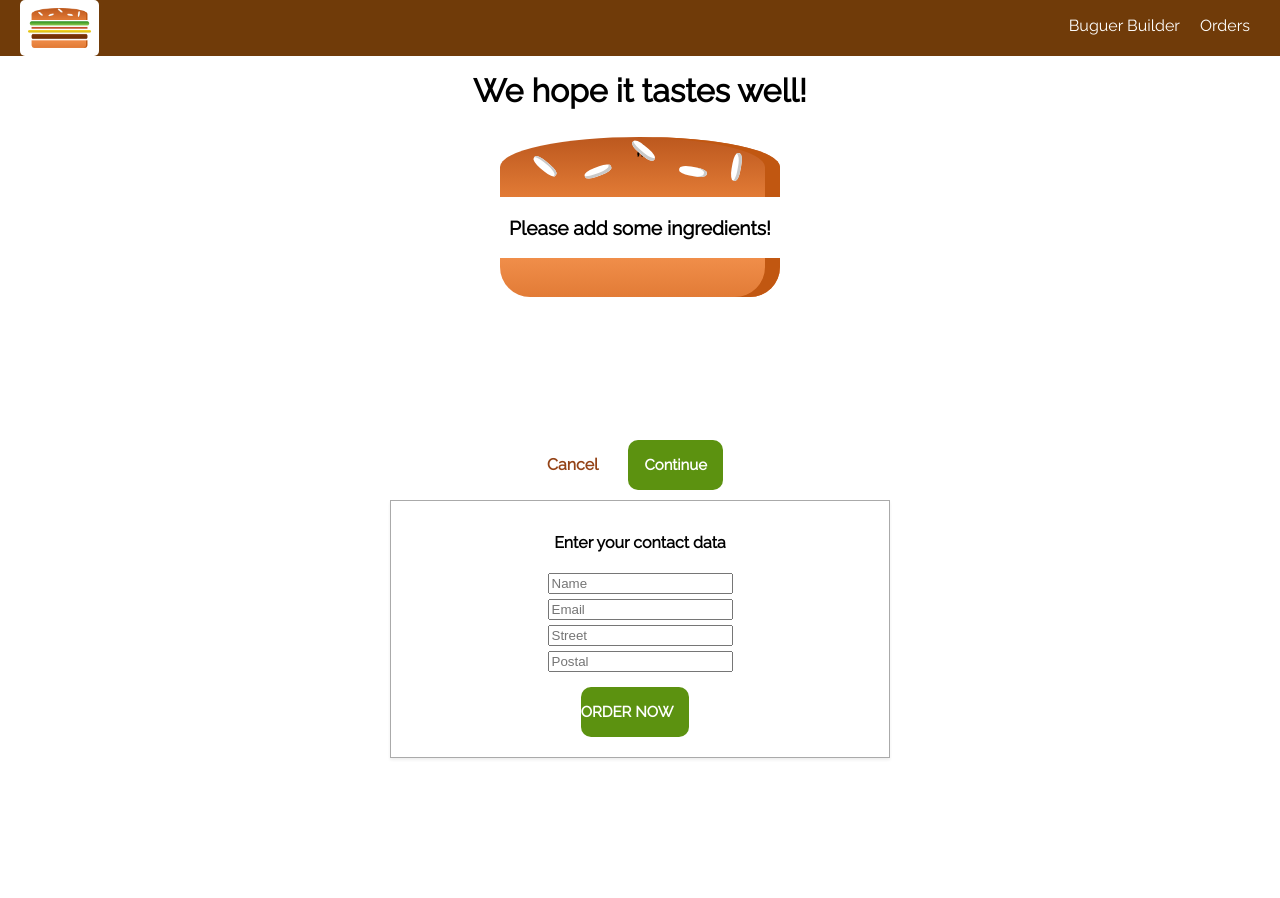
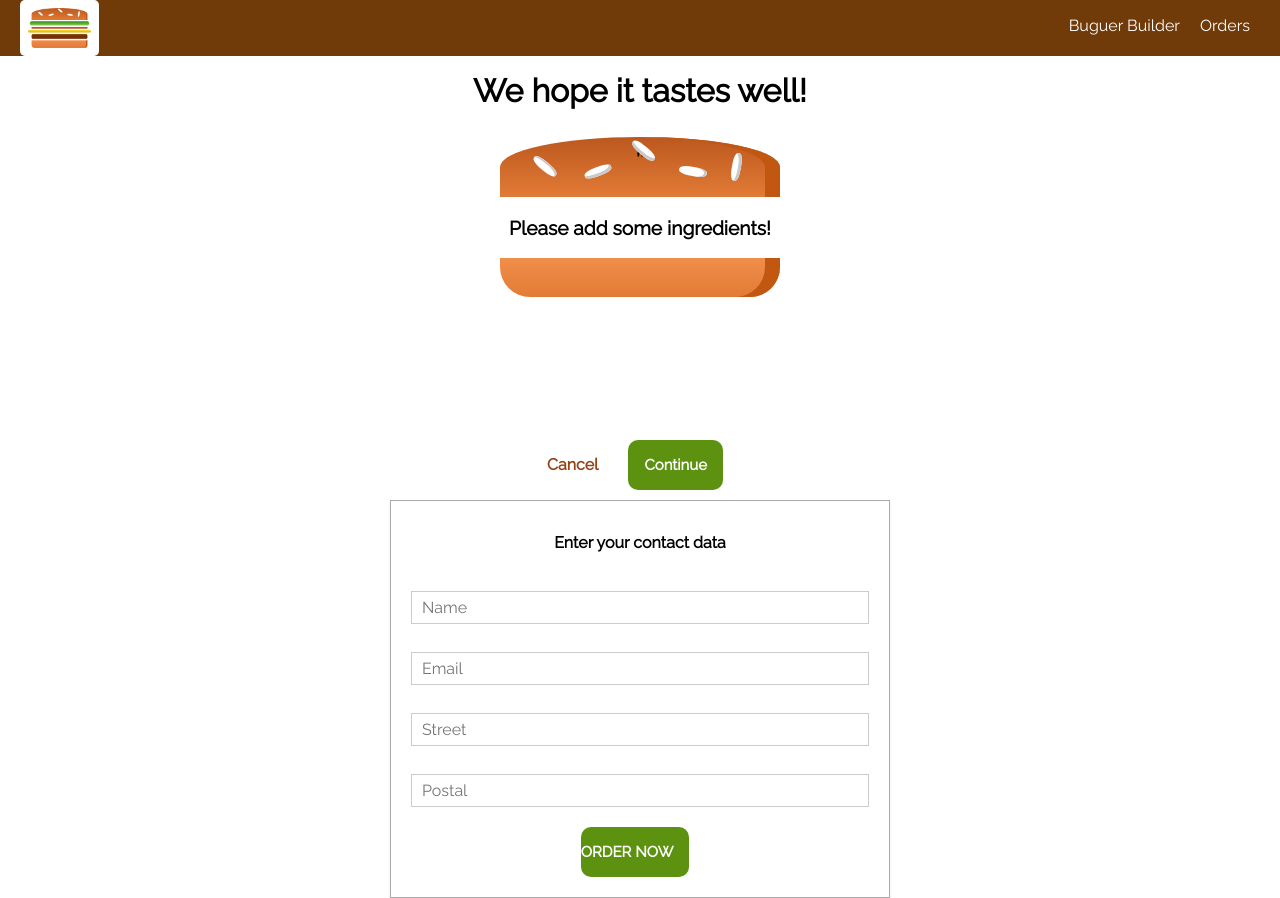
Before and after one commit to SottoMayor/ReactJs, a React (Create React App) app: page /checkout in a window 1280 px wide. Both pictures are taken after a click on the button "Continue". Before the commit the page ends 800 px from the top, so only its background shows below. Built offline with nearby package versions, Linux system fonts and the light colour scheme.

Commit message:
creating a custom dynamic input component

```diff
--- a/src/components/Order/CheckoutSummary/CheckoutSummary.js
+++ b/src/components/Order/CheckoutSummary/CheckoutSummary.js
@@ -12,7 +12,7 @@
 
             <h1>We hope it tastes well!</h1>
 
-            <div class={{ width: '100%', height: '300px', margin: 'auto' }}>
+            <div className={{ width: '100%', height: '300px', margin: 'auto' }}>
                 <Burguer ingredients={props.ingredients}/>
             </div>
 
--- /dev/null
+++ b/src/components/UI/Input/Input.js
@@ -0,0 +1,32 @@
+import React from 'react';
+
+import classes from './Input.module.css';
+
+const Input = (props) => {
+
+    let inputElement = null;
+
+    switch (props.inputtype){
+        case('input'):
+            inputElement = <input className={classes.InputElement} {...props}/>;
+            break;
+        case('textarea'):
+            inputElement = <textarea className={classes.InputElement} {...props}/>;
+            break;
+        default:
+            inputElement = <input className={classes.InputElement} {...props}/>
+    }
+
+
+    return (
+        <div className={classes.Input}>
+
+            <label className={classes.Label}>{props.label}</label>
+
+            {inputElement}
+
+        </div>
+    )
+}
+
+export default Input;
--- /dev/null
+++ b/src/components/UI/Input/Input.module.css
@@ -0,0 +1,26 @@
+.Input{
+    width: 100%;
+    padding: 10px;
+    box-sizing: border-box;
+}
+
+.Label{
+    font-weight: bold;
+    display: block;
+    margin-bottom: 8px;
+}
+
+.InputElement{
+    outline: none;
+    border: 1px solid #ccc;
+    background-color: white;
+    font: inherit;
+    padding: 6px 10px;
+    display: block;
+    width: 100%;
+    box-sizing: border-box;
+}
+
+.InputElement:focus{
+    background-color: #ccc;
+}
--- a/src/containers/Checkout/ContactData/ContactData.js
+++ b/src/containers/Checkout/ContactData/ContactData.js
@@ -7,6 +7,8 @@
 import axios from '../../../axios-orders';
 
 import Spinner from '../../../components/UI/Spinner/Spinner';
+
+import Input from '../../../components/UI/Input/Input';
 
 class contactData extends Component {
 
@@ -64,12 +66,12 @@
         let form = (
             <form>
 
-                    <input className={classes.Input} type='text' name='name' placeholder='Name' />
-                    <input className={classes.Input} type='email' name='email' placeholder='Email' />
-                    <input className={classes.Input} type='text' name='street' placeholder='Street' />
-                    <input className={classes.Input} type='text' name='postal' placeholder='Postal' />
+                <Input type='text' name='name' placeholder='Name' inputtype='input' />
+                <Input type='email' name='email' placeholder='Email' inputtype='input' />
+                <Input type='text' name='street' placeholder='Street' inputtype='input' />
+                <Input type='text' name='postal' placeholder='Postal' inputtype='input' />
 
-                    <Button btnType='Success' clicked={this.orderHandler}>ORDER NOW</Button>
+                <Button btnType='Success' clicked={this.orderHandler}>ORDER NOW</Button>
 
                 </form>
         )
--- a/src/containers/Checkout/ContactData/ContactData.module.css
+++ b/src/containers/Checkout/ContactData/ContactData.module.css
@@ -8,11 +8,6 @@
     box-shadow: 0 2px 3px #eee;
 }
 
-.Input{
-    display: block;
-    margin: 5px auto;
-}
-
 @media (min-width: 600px){
 
     .ContactData{
```
Also changed, not shown: 1 other file (tests, documents, lock files or other folders).
